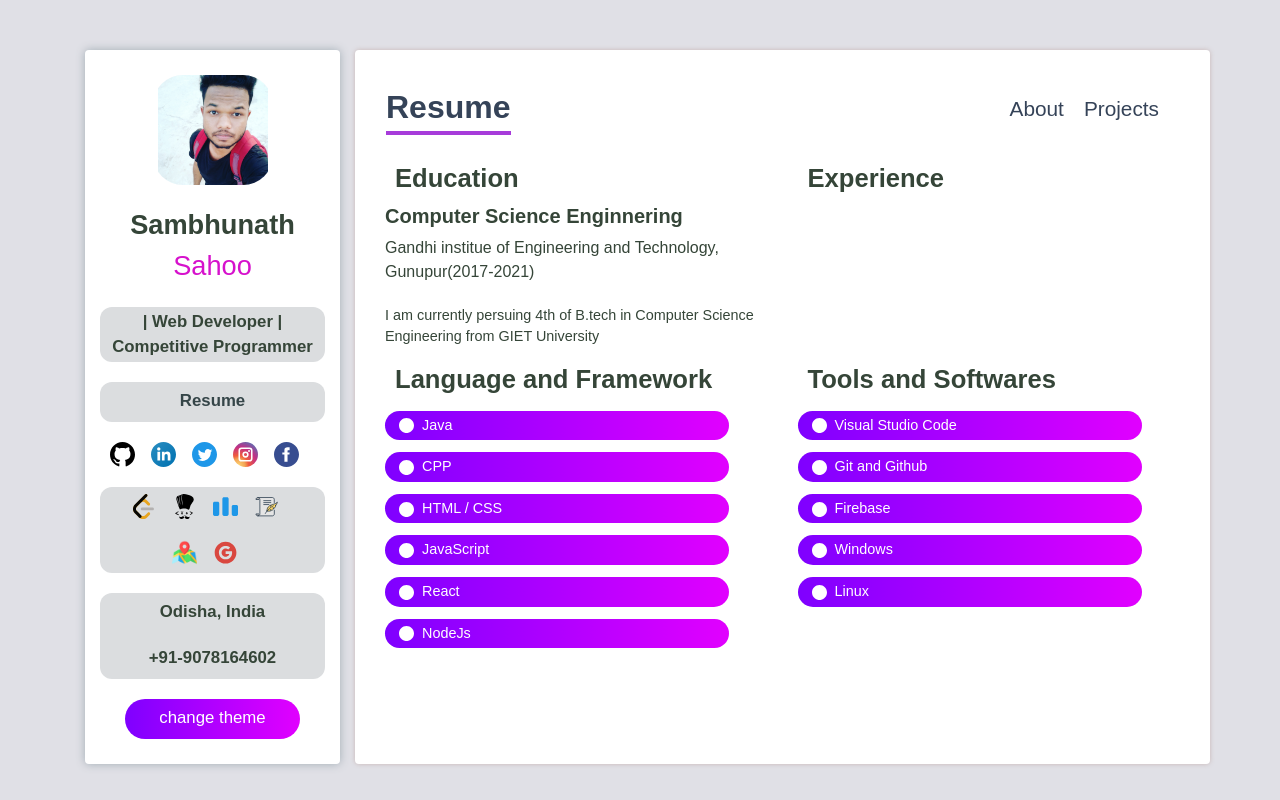
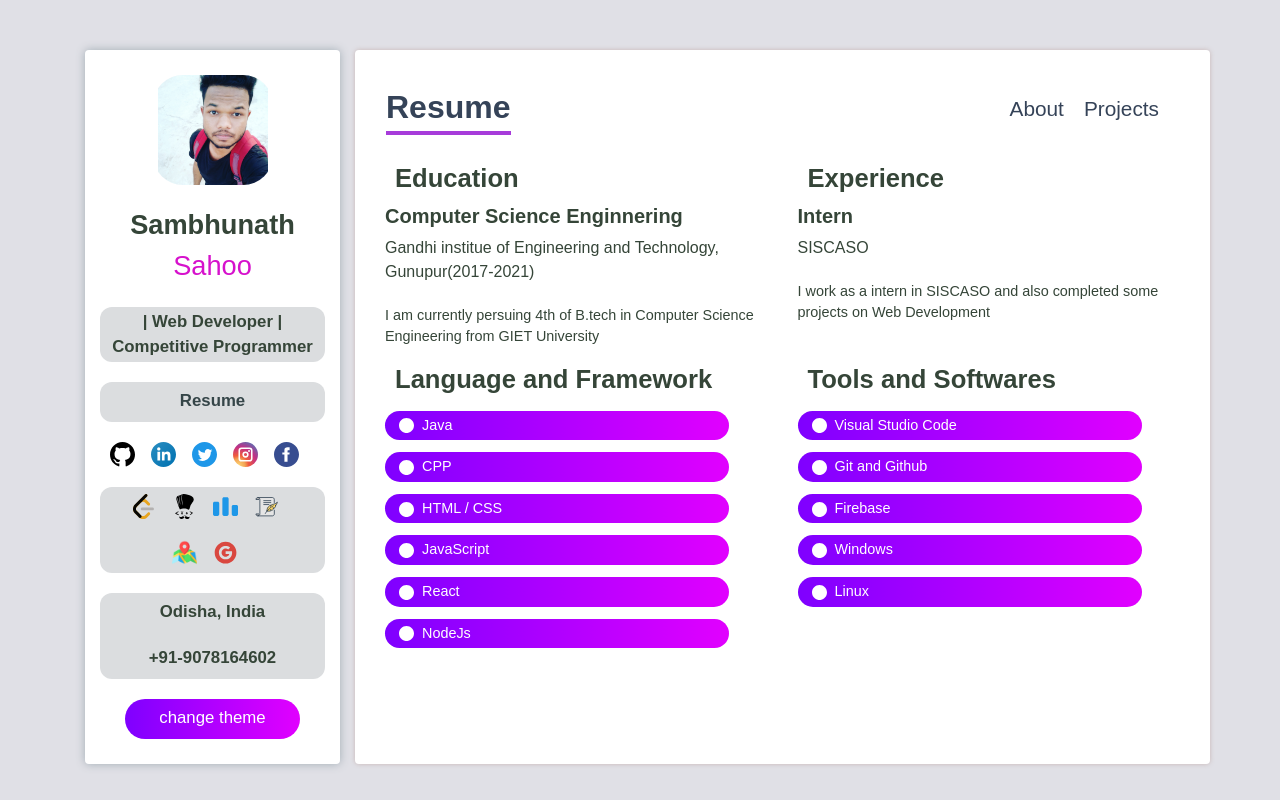
Before and after one commit to Sambhunath-Sahoo/portfolio-react, a React (Create React App) app: page /resume in a window 1280 px wide. Built offline with nearby package versions, Linux system fonts and the light colour scheme; a web font is replaced by a local one.

Commit message:
updated resume

```diff
--- a/src/components/Resume.js
+++ b/src/components/Resume.js
@@ -54,12 +54,12 @@ const Resume = () => {
                     </h4>
                     <div className="resume-card__body">
                         <h5 className="resume-card__title">
-                            {/* Intern */}
+                            Intern
                         </h5>
                         <p className="resume-card__name">
-                            {/* TCS (2020) */}
+                            SISCASO
                         </p>
-                        {/* <p className="resume-card__details">I work as a intern in TCS and also completed some projects on testing</p> */}
+                        <p className="resume-card__details">I work as a intern in SISCASO and also completed some projects on Web Development</p>
                     </div>
                 </div>
             </div>
@@ -69,7 +69,7 @@ const Resume = () => {
                     <h5 className="reume-language__heading">
                         Language and Framework
                     </h5>
-                    <div className="resume-language__body mt-3">
+                    <div className="mt-3 resume-language__body">
                         {
                             languages.map(language =>
                                 <Bar value={language} />
@@ -81,7 +81,7 @@ const Resume = () => {
                     <h5 className="reume-language__heading">
                         Tools and Softwares
                     </h5>
-                    <div className="resume-language__body mt-3">
+                    <div className="mt-3 resume-language__body">
                         {
                             tools.map(tool => <Bar value={tool} />)
                         }
```
